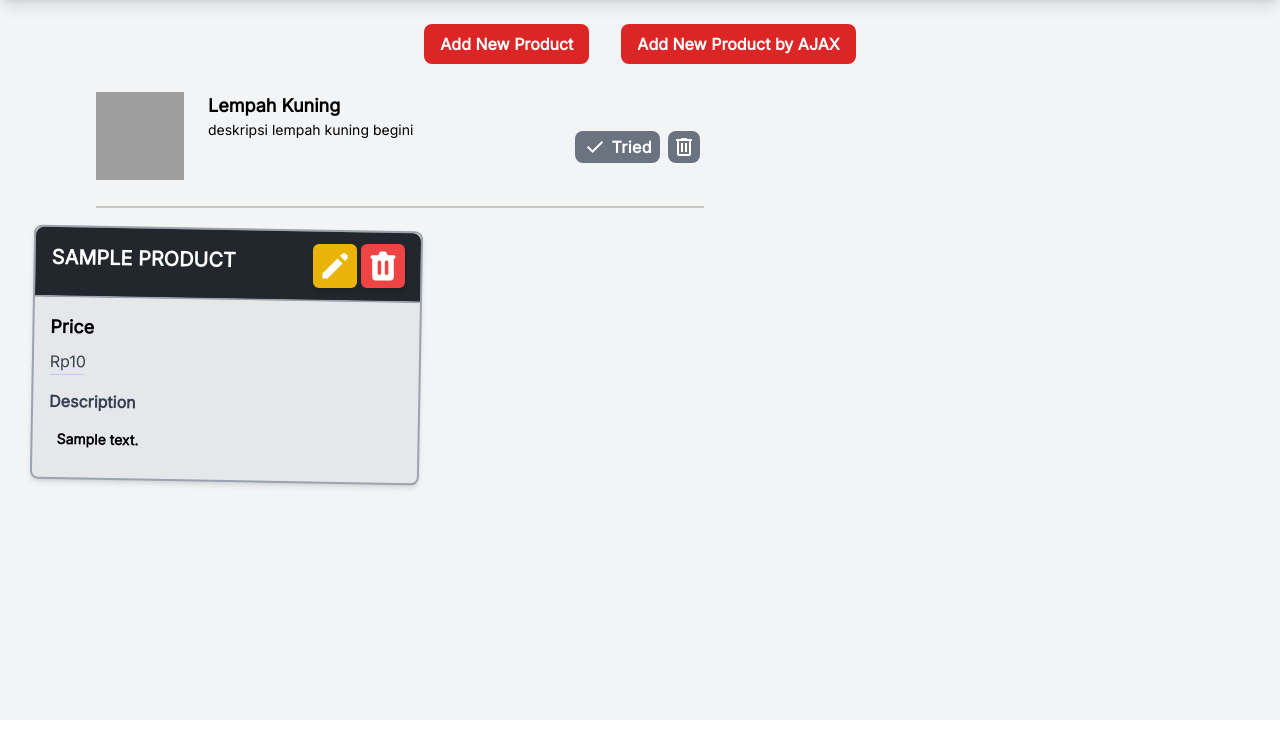
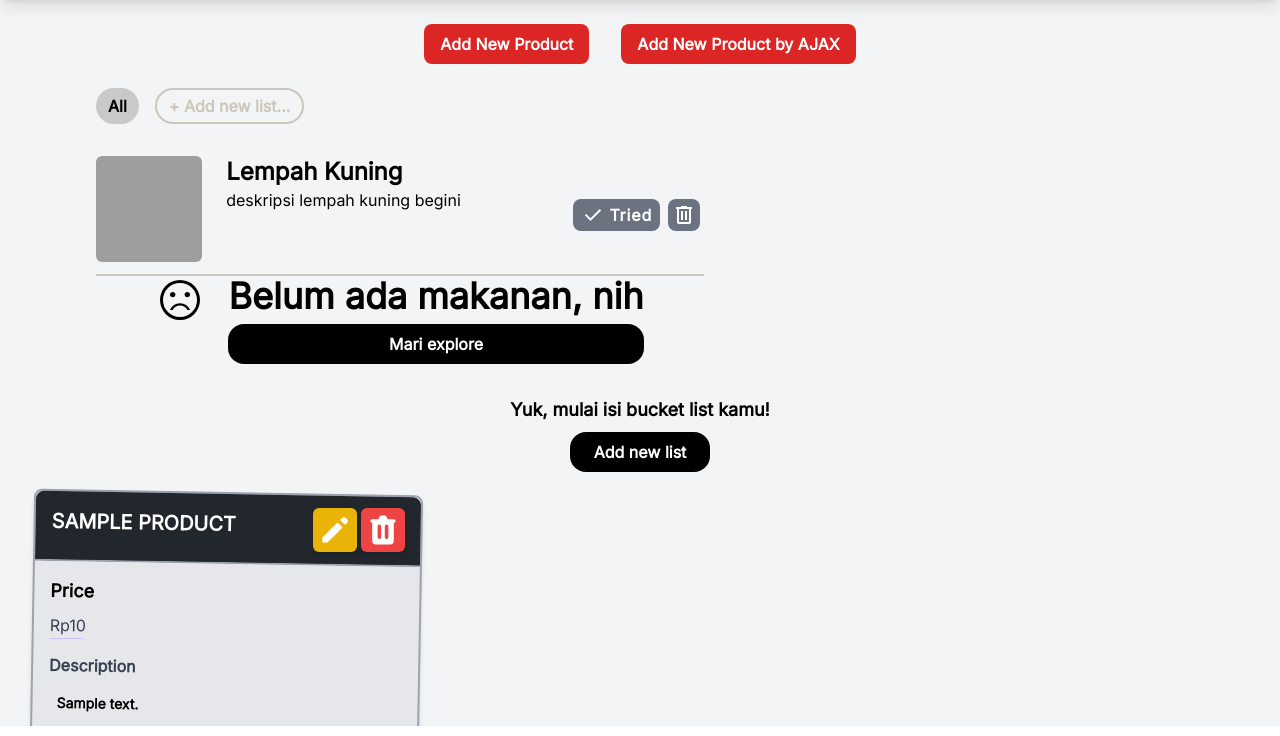
Before and after one commit to githubhiseka/thriftxyouth, a Django app: page / in a window 1280 px wide. Shown: the part 64-800 px from the top of the page. Run offline with Django 5.2, Linux system fonts and the light colour scheme; a user stored in the database is signed in; tables that the repository leaves empty hold one stand-in row (values such as "Sample post"); some libraries are stand-ins or nearby versions; grey boxes are pictures that could not be loaded.

Commit message:
ganti device

```diff
--- a/main/templates/main.html
+++ b/main/templates/main.html
@@ -20,19 +20,32 @@
 
     {% comment %} ini dummy {% endcomment %}
     {% comment %} main container {% endcomment %}
-    <div class="relative flex flex-row gap-6 border-b-2 border-[#CCC7BA] py-1 ml-16 h-[15vh] w-1/2">
-        <div class="h-4/5 aspect-square overflow-hidden">
+
+    {% comment %} choose bar {% endcomment %}
+    <div class="flex flex-row gap-4 ml-16 mb-8">
+        <div class="flex items-center bg-[#C9C9C9] rounded-3xl hover:bg-gray-600">     {% comment %} hover properties perlu diganti nanti {% endcomment %}
+            <p class="font-bold px-3 py-1 cursor-pointer">All</p>
+        </div>
+        <div class="flex items-center border-2 border-[#CCC7BA] rounded-3xl hover:bg-gray-700">
+            <p class="font-bold px-3 py-1 text-[#CCC7BA] cursor-pointer">+ Add new list...</p>
+        </div>
+    </div>
+
+
+    {% comment %} list of bucket list {% endcomment %}
+    <div class="relative flex flex-row gap-6 border-b-2 border-[#CCC7BA] ml-16 h-[15vh] w-1/2">
+        <div class="h-[90%] aspect-square overflow-hidden rounded-md">
             <img src="blabla.jpg" class="object-cover w-full h-full">
         </div>
         <div class="flex flex-col w-1/2">
-            <h2 class="font-[700] text-lg">Lempah Kuning</h2>
-            <p class="text-sm">deskripsi lempah kuning begini</p>
+            <h2 class="font-[700] text-2xl">Lempah Kuning</h2>
+            <p>deskripsi lempah kuning begini</p>
         </div>
         {% comment %} buttons {% endcomment %}
         <div class="absolute flex flex-row justify-center items-center gap-2 right-1 top-1/2 transform -translate-y-1/2">
             <div class="flex flex-row gap-1 bg-gray-500 rounded-lg px-2 py-1 h-fit">
                 <svg xmlns="http://www.w3.org/2000/svg" height="24px" viewBox="0 -960 960 960" width="24px" fill="#FFFFFF"><path d="M382-240 154-468l57-57 171 171 367-367 57 57-424 424Z"/></svg>
-                <p class="text-white font-semibold tracking-wide">Tried</p>
+                <p class="text-white font-semibold tracking-wider">Tried</p>
             </div>
             <div class="bg-gray-500 rounded-lg p-1 h-fit">
                 <svg xmlns="http://www.w3.org/2000/svg" height="24px" viewBox="0 -960 960 960" width="24px" fill="#FFFFFF"><path d="M280-120q-33 0-56.5-23.5T200-200v-520h-40v-80h200v-40h240v40h200v80h-40v520q0 33-23.5 56.5T680-120H280Zm400-600H280v520h400v-520ZM360-280h80v-360h-80v360Zm160 0h80v-360h-80v360ZM280-720v520-520Z"/></svg>
@@ -40,6 +53,50 @@
         </div>
     </div>
 
+    {% comment %} kalo list nya masih kosong {% endcomment %}
+    <div class="relative flex flex-row justify-center gap-6 ml-16 h-[15vh] w-1/2">
+        <svg xmlns="http://www.w3.org/2000/svg" height="48px" viewBox="0 -960 960 960" width="48px" fill="#000000"><path d="M626-533q22.5 0 38.25-15.75T680-587q0-22.5-15.75-38.25T626-641q-22.5 0-38.25 15.75T572-587q0 22.5 15.75 38.25T626-533Zm-292 0q22.5 0 38.25-15.75T388-587q0-22.5-15.75-38.25T334-641q-22.5 0-38.25 15.75T280-587q0 22.5 15.75 38.25T334-533Zm146.17 116Q413-417 358.5-379.5T278-280h53q22-42 62.17-65 40.18-23 87.5-23 47.33 0 86.83 23.5T630-280h52q-25-63-79.83-100-54.82-37-122-37ZM480-80q-83 0-156-31.5T197-197q-54-54-85.5-127T80-480q0-83 31.5-156T197-763q54-54 127-85.5T480-880q83 0 156 31.5T763-763q54 54 85.5 127T880-480q0 83-31.5 156T763-197q-54 54-127 85.5T480-80Zm0-400Zm0 340q142.38 0 241.19-98.81Q820-337.63 820-480q0-142.38-98.81-241.19T480-820q-142.37 0-241.19 98.81Q140-622.38 140-480q0 142.37 98.81 241.19Q337.63-140 480-140Z"/></svg>
+        <div class="flex flex-col">
+            <h1 class="font-black text-4xl">Belum ada makanan, nih</h1>
+            <div class="flex justify-center btn inline-block bg-black rounded-2xl px-6 py-2 mt-2">
+                <p class="text-white font-bold">Mari explore</p>
+            </div>
+        </div>
+    </div>
+
+    {% comment %} kalo belom ada bucket list {% endcomment %}
+    <div class="flex flex-col gap-2 justify-center items-center">
+        <h2 class="text-lg font-bold">Yuk, mulai isi bucket list kamu!</h2>
+        <div data-model-target="addBucketListModal" data-modal-toggle="addBucketListModal" class="flex items-center btn bg-black rounded-2xl px-6 py-2 transform">
+            <p class="text-white font-bold">Add new list</p>
+        </div>
+    </div>
+
+    {% comment %} modals {% endcomment %}
+    <div id="addBucketListModal" tabindex="-1" aria-hidden="true" class="hidden fixed inset-0 z-50 w-full flex items-center justify-center bg-gray-800 bg-opacity-50 overflow-x-hidden overflow-y-auto">
+        <div id="addBucketListModalContent" class="relative bg-white p-6 rounded-2xl shadow-lg w-5/6 sm:w-3/4 md:w-1/2 lg:w-1/4 mx-4 sm:mx-0 transform scale-95">
+
+            <div id="closeModal" class="absolute right-4 top-4">
+                <svg xmlns="http://www.w3.org/2000/svg" height="28px" viewBox="0 -960 960 960" width="28px" fill="#000000"><path d="m256-200-56-56 224-224-224-224 56-56 224 224 224-224 56 56-224 224 224 224-56 56-224-224-224 224Z"/></svg>
+            </div>
+
+            <div>
+                <h2 class="text-xl font-bold mt-2">Add new bucket list</h2>
+            </div>
+
+            <div>
+                <input type="text" class="border-2 border-[#CCC7BA] px-2 py-1 mt-4 w-full rounded-lg font-bold placeholder-[#CCC7BA]" placeholder="List name" required>
+            </div>
+
+            <div class="flex justify-end mt-0.5">
+                <p class="text-[#CCC7BA] font-bold text-sm">0/20</p>
+            </div>
+
+            <div class="flex justify-center items-center px-2 py-1 mt-2 rounded-lg bg-black">
+                <p class="text-white font-bold">Add new collection</p>
+            </div>
+        </div>
+    </div>
 
     <div id="product_entry_cards"></div>
     <div id="crudModal" tabindex="-1" aria-hidden="true" class="hidden fixed inset-0 z-50 w-full flex items-center justify-center bg-gray-800 bg-opacity-50 overflow-x-hidden overflow-y-auto transition-opacity duration-300 ease-out">
```
